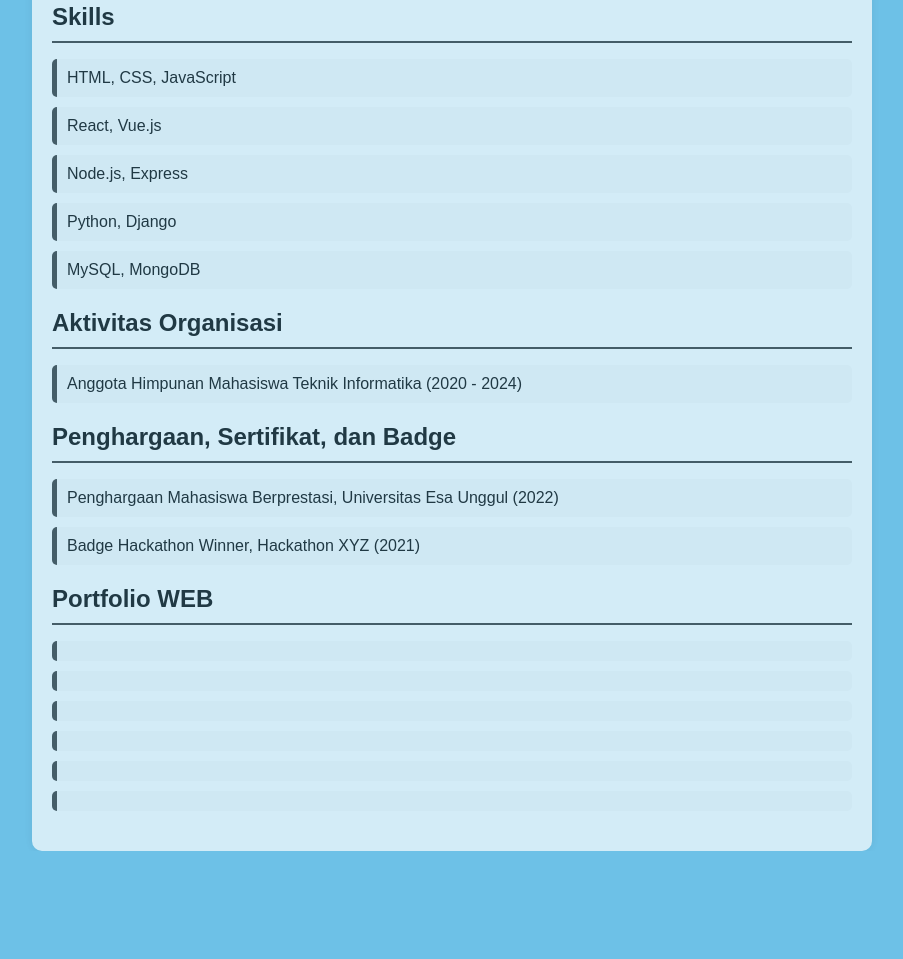
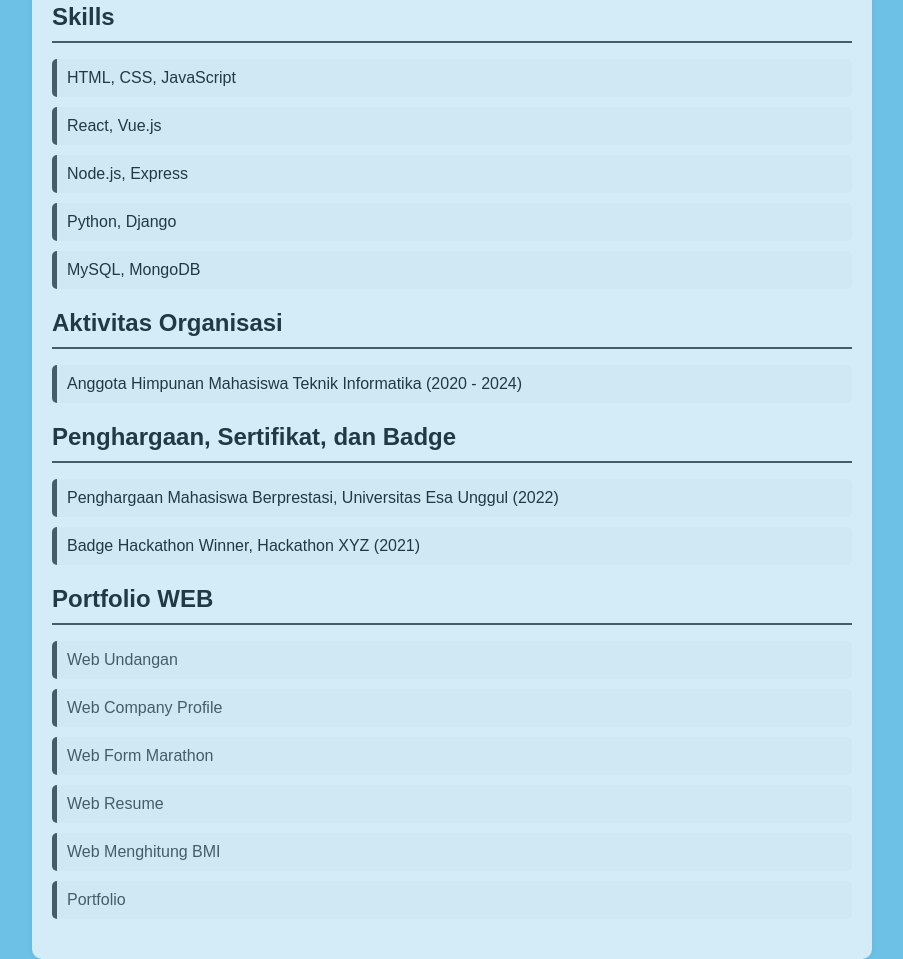
Before and after one commit to 2Lora5/2Lora5.github.io, a plain HTML site: page WebResume/index.html in a window 1280 px wide. Shown: the part 402-1361 px from the top of the page, without its empty margins (188-1091 px from the left). Before the commit the page ends 1253 px from the top, so only its background shows below. Drawn offline with Linux system fonts and the light colour scheme.

Commit message:
Update index.html

```diff
--- a/WebResume/index.html
+++ b/WebResume/index.html
@@ -51,12 +51,12 @@
         <section>
             <h2>Portfolio WEB</h2>
             <ul>
-                <li><a href="https://2lora5.github.io/webundangan/"></a></li>
-                <li><a href="https://2lora5.github.io/WebCompanyProfile/index.html"></a></li>
-                <li><a href="https://2lora5.github.io/WebFormMarathon/index.html"></a></li>
-                <li><a href="https://2lora5.github.io/WebResume/index.html"></a></li>
-                <li><a href="https://2lora5.github.io/WebMenghitung/index.html"></a></li>
-                <li><a href="https://2lora5.github.io/portfolioflora/index.html"></a></a></li>
+                <li><a href="https://2lora5.github.io/webundangan/"> Web Undangan </a></li>
+                <li><a href="https://2lora5.github.io/WebCompanyProfile/index.html"> Web Company Profile </a></li>
+                <li><a href="https://2lora5.github.io/WebFormMarathon/index.html"> Web Form Marathon </a></li>
+                <li><a href="https://2lora5.github.io/WebResume/index.html"> Web Resume </a></li>
+                <li><a href="https://2lora5.github.io/WebMenghitung/index.html"> Web Menghitung BMI </a></li>
+                <li><a href="https://2lora5.github.io/portfolioflora/index.html"> Portfolio </a></a></li>
             </ul>
         </section>
     </div>
```
